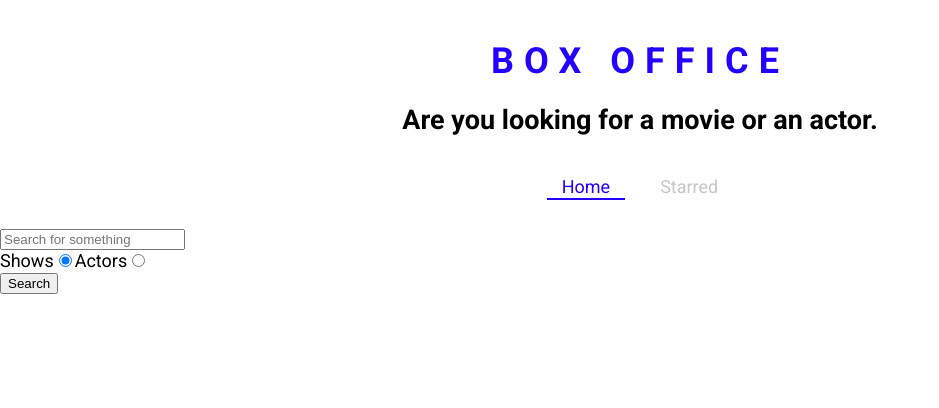
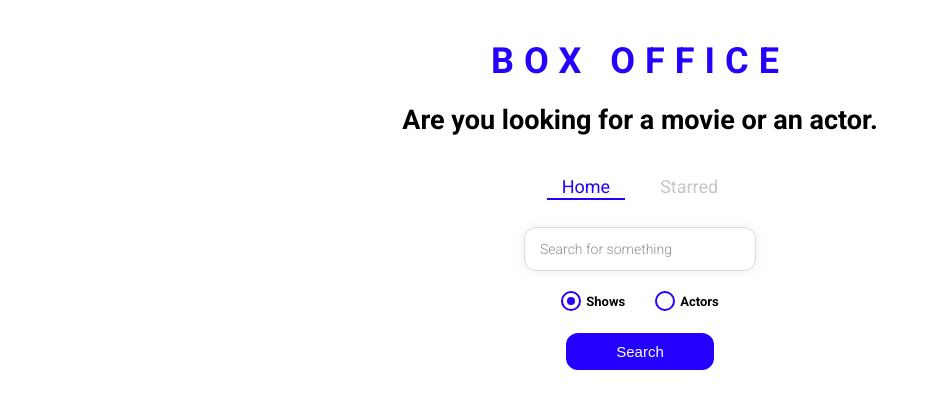
Before and after one commit to SOUMYADEVSANYAL/box-office, a React (Create React App) app: page / in a window 1280 px wide. Shown: the top 408 px of the page, without its empty margins (0-939 px from the left). Built offline with nearby package versions, Linux system fonts and the light colour scheme.

Commit message:
Styled the entire app.

```diff
--- /dev/null
+++ b/src/components/CustomRadio.js
@@ -0,0 +1,68 @@
+/* eslint-disable react/destructuring-assignment */
+/* eslint-disable react/function-component-definition */
+import React from 'react';
+import styled from 'styled-components';
+
+const RadioWrapper = styled.label`
+  display: block;
+  position: relative;
+  padding-left: 25px;
+  cursor: pointer;
+  font-size: 13px;
+  user-select: none;
+  font-weight: 700;
+  line-height: 1.65;
+
+  input {
+    position: absolute;
+    opacity: 0;
+    cursor: pointer;
+  }
+
+  span {
+    position: absolute;
+    top: 0;
+    left: 0;
+    height: 16px;
+    width: 16px;
+    background-color: #fff;
+    border: 2px solid ${({ theme }) => theme.mainColors.blue};
+    border-radius: 50%;
+  }
+
+  input:checked ~ span {
+    background-color: #fff;
+    border: 2px solid ${({ theme }) => theme.mainColors.blue};
+  }
+
+  span:after {
+    content: '';
+    position: absolute;
+    display: none;
+  }
+
+  input:checked ~ span:after {
+    display: block;
+  }
+
+  span:after {
+    top: 4px;
+    left: 4px;
+    width: 8px;
+    height: 8px;
+    border-radius: 50%;
+    background: ${({ theme }) => theme.mainColors.blue};
+  }
+`;
+
+const CustomRadio = ({ label, ...restProps }) => {
+  return (
+    <RadioWrapper htmlFor={restProps.id}>
+      {label}
+      <input {...restProps} type="radio" />
+      <span />
+    </RadioWrapper>
+  );
+};
+
+export default CustomRadio;
--- a/src/pages/Home.js
+++ b/src/pages/Home.js
@@ -6,6 +6,12 @@
 import ShowGrid from '../components/shows/ShowGrid';
 import ActorsGrid from '../components/actors/ActorsGrid';
 import { useLastQuery } from '../misc/custom-hooks';
+import {
+  RadioInputsWrapper,
+  SearchButtonWrapper,
+  SearchInput,
+} from './Home.styled';
+import CustomRadio from '../components/CustomRadio';
 
 const Home = () => {
   const [input, setInput] = useLastQuery();
@@ -50,38 +56,39 @@
   };
   return (
     <MainPageLayout>
-      <input
+      <SearchInput
         type="text"
         placeholder="Search for something"
         onChange={onInputChange}
         onKeyDown={onKeyDown}
         value={input}
       />
-      <div>
-        <label htmlFor="show-search">
-          Shows
-          <input
+      <RadioInputsWrapper>
+        <div>
+          <CustomRadio
             id="shows-search"
-            type="radio"
+            label="Shows"
             value="shows"
             checked={isRadioShow}
             onChange={onRadioChange}
           />
-        </label>
-        <label htmlFor="actors-search">
-          Actors
-          <input
+        </div>
+        <div>
+          <CustomRadio
             id="actors-search"
             type="radio"
             value="people"
             checked={!isRadioShow}
             onChange={onRadioChange}
+            label="Actors"
           />
-        </label>
-      </div>
-      <button type="button" onClick={onSearch}>
-        Search
-      </button>
+        </div>
+      </RadioInputsWrapper>
+      <SearchButtonWrapper>
+        <button type="button" onClick={onSearch}>
+          Search
+        </button>
+      </SearchButtonWrapper>
       {renderResults()}
     </MainPageLayout>
   );
--- /dev/null
+++ b/src/pages/Home.styled.js
@@ -0,0 +1,49 @@
+import styled from 'styled-components';
+
+export const SearchInput = styled.input`
+  display: block;
+  font-family: 'Roboto', sans-serif;
+  width: 200px;
+  margin: auto;
+  outline: none;
+  padding: 13px 15px;
+  border: 1px solid #dbdbdb;
+  box-shadow: 0px 0px 10px 0px rgba(219, 219, 219, 0.5);
+  font-size: 14px;
+  border-radius: 12px;
+  color: #8d8d8d;
+
+  &::placeholder {
+    font-weight: 300;
+    color: #8d8d8d;
+  }
+`;
+
+export const RadioInputsWrapper = styled.div`
+  display: flex;
+  justify-content: center;
+  margin: 20px 0;
+
+  div {
+    margin: 0 15px;
+  }
+`;
+
+export const SearchButtonWrapper = styled.div`
+  text-align: center;
+  margin-bottom: 35px;
+
+  button {
+    color: #fff;
+    background-color: ${({ theme }) => theme.mainColors.blue};
+    margin: auto;
+    padding: 10px 50px;
+    font-size: 15px;
+    border: none;
+    outline: none;
+    border-radius: 12px;
+    &:hover {
+      cursor: pointer;
+    }
+  }
+`;
```
